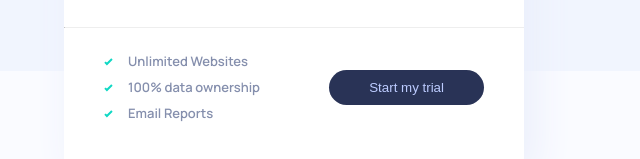
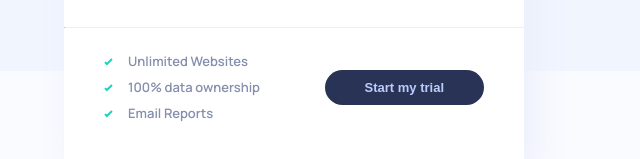
Before and after one commit to AIY7788/interactive-pricing-component-ts, a React (Vite) app: page / in a window 1280 px wide. Shown: the part 409-568 px from the top of the page, without its empty margins (346-986 px from the left). Built offline with nearby package versions, Linux system fonts and the light colour scheme.

Commit message:
Update font button

```diff
--- a/src/index.css
+++ b/src/index.css
@@ -78,7 +78,7 @@ h2 {
   text-transform: uppercase;
 }
 
-p, ul, h2 {
+p, ul, h2, button {
   font-weight: var(--font-weight-semibold);
   font-size: var(--font-size-sm);
   color: var(--blue-gray-text);
```
